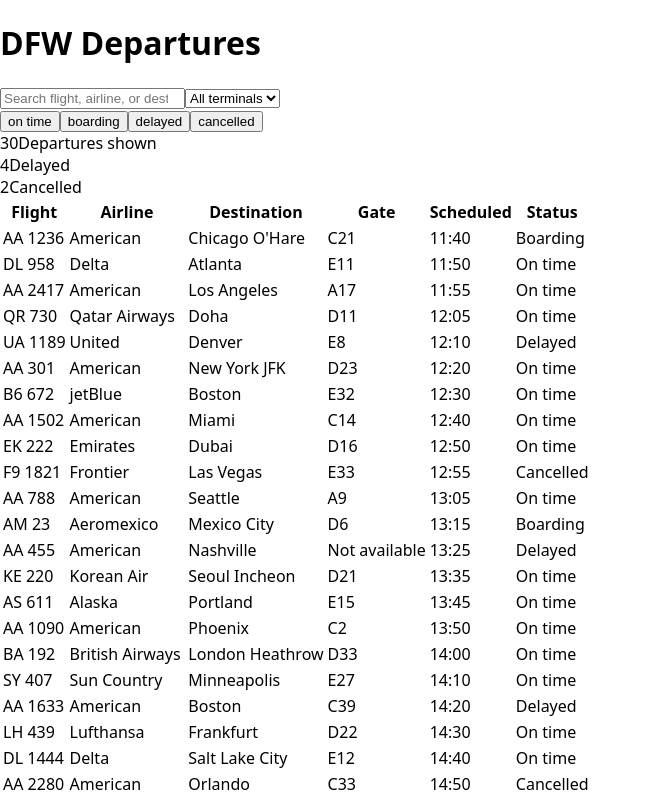
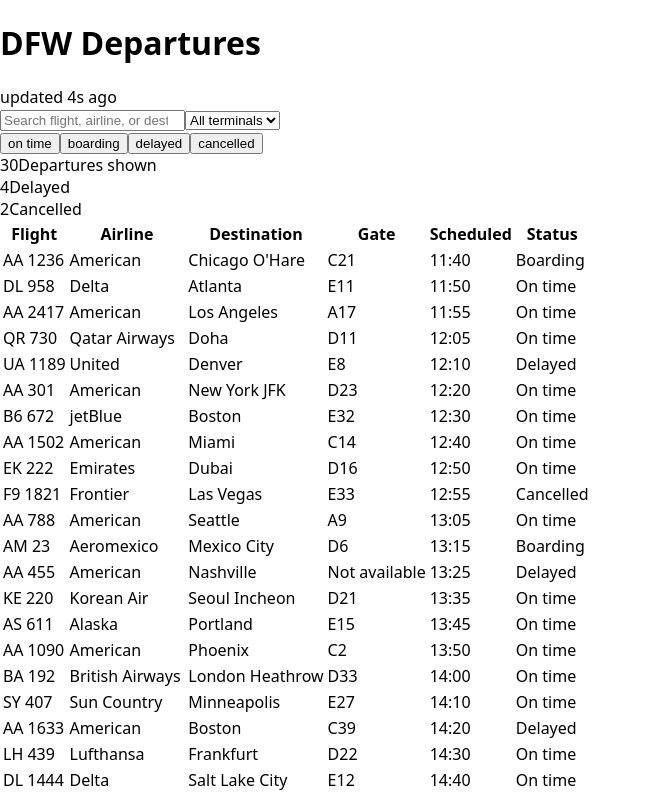
Before and after one commit to swz22/flight-board, a React (Vite) app: page / in a window 1280 px wide. Shown: the top 798 px of the page, without its empty margins (0-651 px from the left). Built offline with nearby package versions, Linux system fonts and the light colour scheme.

Commit message:
feat: show seconds since last refresh

```diff
--- a/src/App.jsx
+++ b/src/App.jsx
@@ -13,24 +13,16 @@
   const [terminal, setTerminal] = useState("all");
   const [statuses, setStatuses] = useState([]);
   const [tick, setTick] = useState(0);
-
-  function toggleStatus(status) {
-    setStatuses((prev) =>
-      prev.includes(status) ? prev.filter((s) => s !== status) : [...prev, status],
-    );
-  }
-
-  function changeTerminal(next) {
-    setTerminal(next);
-    setLoading(true);
-    setError(null);
-  }
+  const [refreshedAt, setRefreshedAt] = useState(null);
+  const [secondsAgo, setSecondsAgo] = useState(0);
 
   useEffect(() => {
     const controller = new AbortController();
     fetchDepartures(terminal, { signal: controller.signal })
       .then((rows) => {
         setFlights(rows);
+        setRefreshedAt(Date.now());
+        setSecondsAgo(0);
         setLoading(false);
       })
       .catch((err) => {
@@ -47,9 +39,27 @@
   }, []);
 
   useEffect(() => {
+    if (refreshedAt === null) return;
+    const id = setInterval(() => setSecondsAgo((s) => s + 1), 1000);
+    return () => clearInterval(id);
+  }, [refreshedAt]);
+
+  useEffect(() => {
     const id = setTimeout(() => setQuery(search), 300);
     return () => clearTimeout(id);
   }, [search]);
+
+  function changeTerminal(next) {
+    setTerminal(next);
+    setLoading(true);
+    setError(null);
+  }
+
+  function toggleStatus(status) {
+    setStatuses((prev) =>
+      prev.includes(status) ? prev.filter((s) => s !== status) : [...prev, status],
+    );
+  }
 
   const q = query.trim().toLowerCase();
   const visible = flights.filter((f) => {
@@ -64,7 +74,10 @@
 
   return (
     <main className="app">
-      <h1>DFW Departures</h1>
+      <header className="masthead">
+        <h1>DFW Departures</h1>
+        {refreshedAt !== null && <span className="updated">updated {secondsAgo}s ago</span>}
+      </header>
       <FilterBar
         search={search}
         onSearchChange={setSearch}
```
